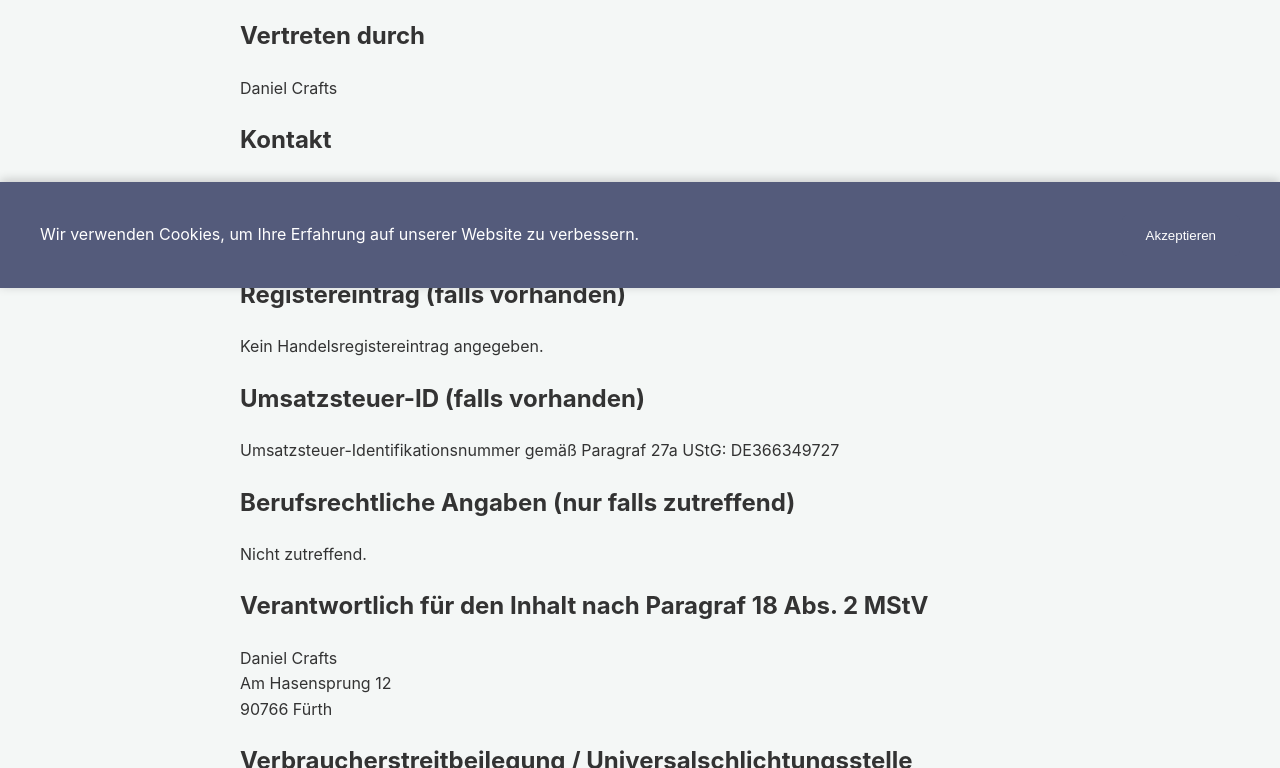
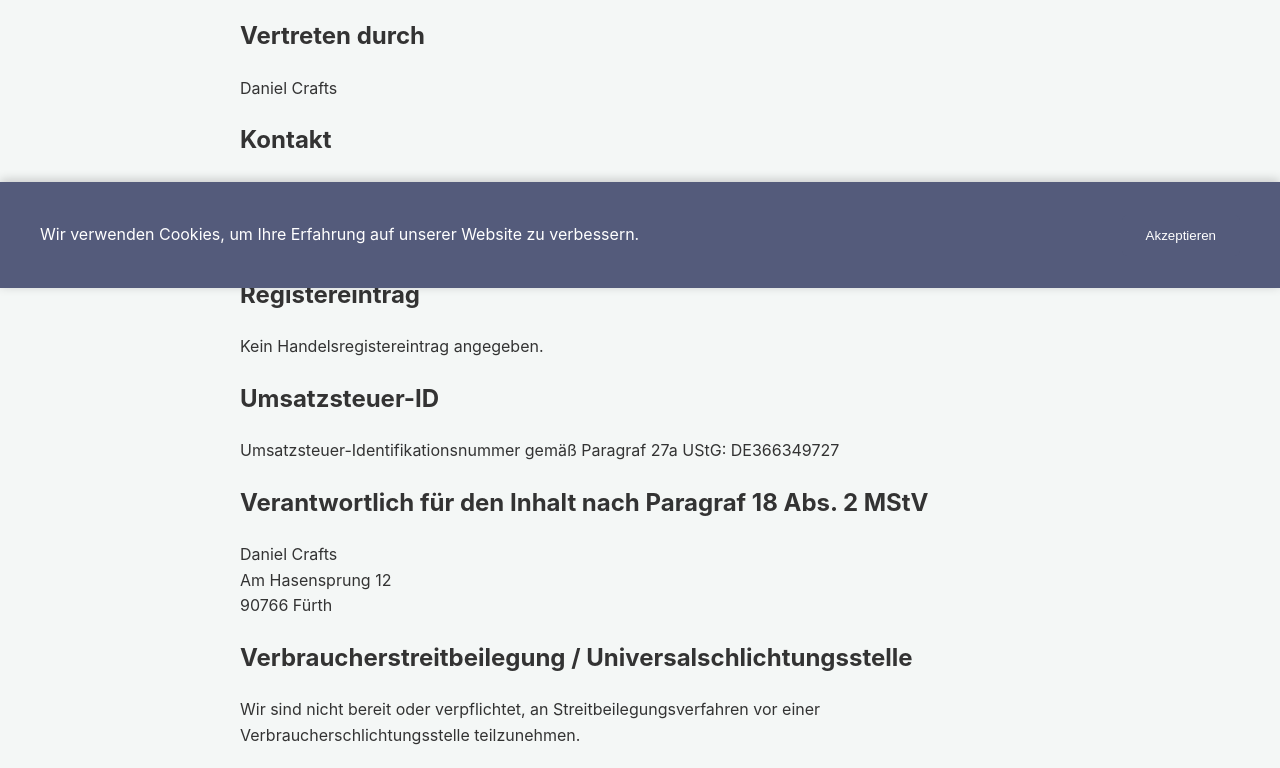
Before and after one commit to Crafts-IT/Crafts-it.de, a website: page dist/imprint.html in a window 1280 px wide. Shown: the part 512-1280 px from the top of the page. Drawn offline with Linux system fonts and the light colour scheme.

Commit message:
Simplify headings in imprint.html

```diff
--- a/dist/imprint.html
+++ b/dist/imprint.html
@@ -93,16 +93,13 @@
         Website: <a href="https://www.crafts-it.de">https://www.crafts-it.de</a>
     </p>
 
-    <h2>Registereintrag (falls vorhanden)</h2>
+    <h2>Registereintrag </h2>
     <p>
         Kein Handelsregistereintrag angegeben.
     </p>
 
-    <h2>Umsatzsteuer-ID (falls vorhanden)</h2>
+    <h2>Umsatzsteuer-ID </h2>
     <p>Umsatzsteuer-Identifikationsnummer gemäß Paragraf 27a UStG: DE366349727</p>
-
-    <h2>Berufsrechtliche Angaben (nur falls zutreffend)</h2>
-    <p>Nicht zutreffend.</p>
 
     <h2>Verantwortlich für den Inhalt nach Paragraf 18 Abs. 2 MStV</h2>
     <p>
```
